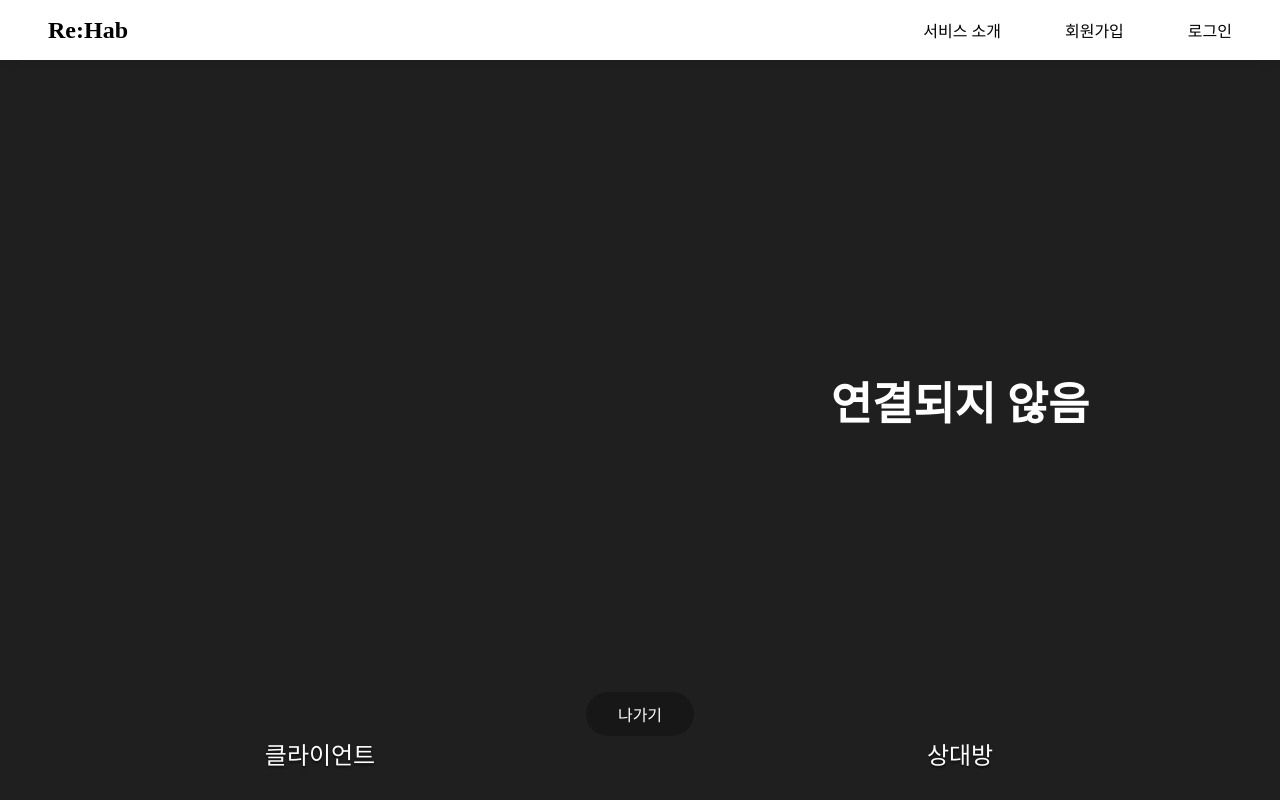
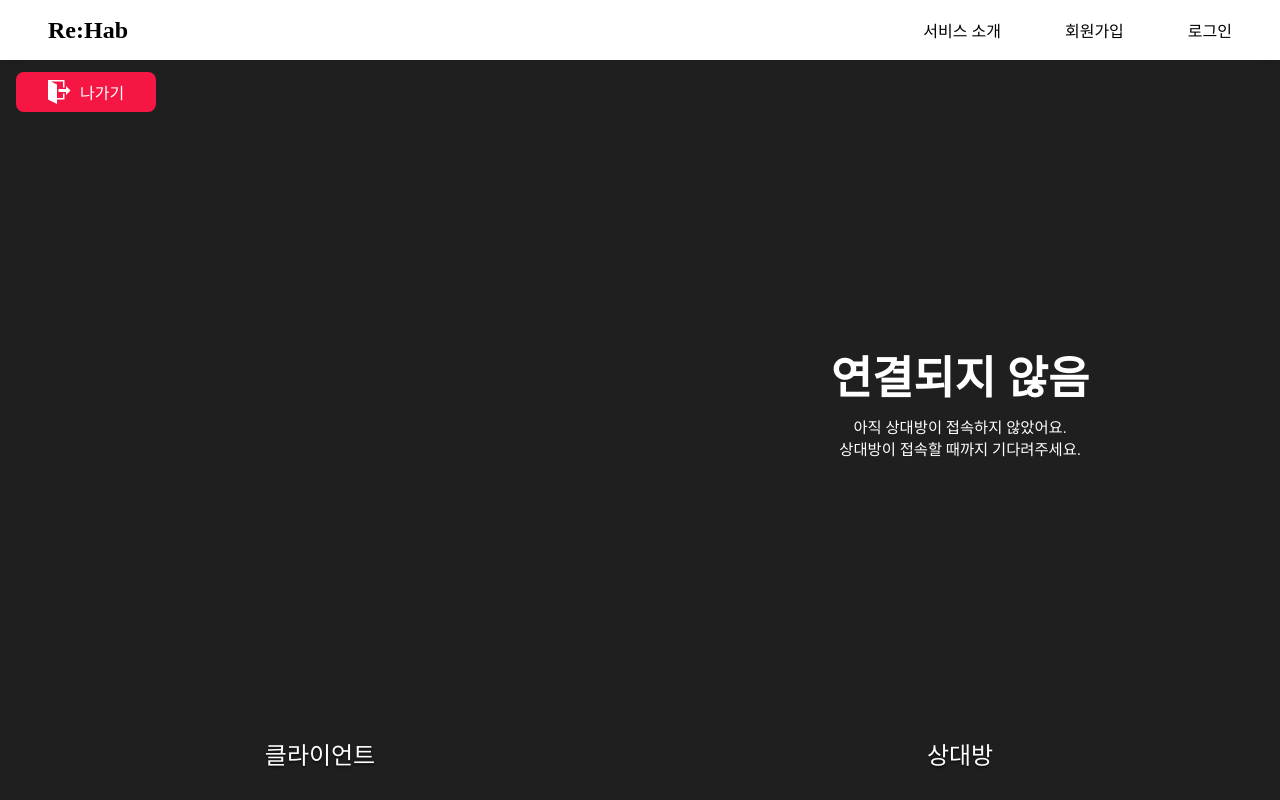
Before and after one commit to sync-without-async/Rehab-FrontEnd, a React (Vite) app: page /meeting/room/a5c831ae-0807-447e-8603-242ec8fc3840 in a window 1280 px wide. Built offline with nearby package versions, Linux system fonts and the light colour scheme; no server answers; a web font is replaced by a local one.

Commit message:
Feat: 비대면 진료 페이지 디자인 수정

```diff
--- a/src/pages/Reservation/ReservationMeetingPage.jsx
+++ b/src/pages/Reservation/ReservationMeetingPage.jsx
@@ -5,6 +5,7 @@ import { useNavigate, useParams } from "react-router-dom";
 import { RTCClient } from "../../librarys/webrtc/rtc-client.js";
 import { AudioRecorder } from "../../librarys/webrtc/rtc-recorder.js";
 import dayjs from "dayjs";
+import { ImExit } from "react-icons/im";
 
 const Container = styled.div`
   height: 100%;
@@ -42,7 +43,7 @@ const Description = styled.p`
   text-shadow: 0px 2px 2px #0000007f;
 `;
 
-const Status = styled.p`
+const Status = styled.div`
   top: 50%;
   position: absolute;
   transform: translateY(-50%);
@@ -51,30 +52,37 @@ const Status = styled.p`
   font-size: 3.5vw;
   font-weight: 600;
 `;
+const StatusDescription = styled.p`
+  margin-top: 8px;
+  color: white;
+  text-align: center;
+  font-size: 1.2vw;
+  font-weight: 400;
+  white-space: pre-wrap;
+`;
 
-const Menu = styled.div`
-  bottom: 64px;
-  left: 50%;
-  transform: translateX(-50%);
-  padding: 8px 16px;
-  font-size: 16px;
-  background-color: #0000003f;
-  color: white;
-  border-radius: 256px;
-  position: absolute;
-  display: flex;
-  gap: 16px;
+const Icon = styled(ImExit)`
+  width: 24px;
+  height: 24px;
 `;
 
 const Button = styled.button`
-  padding: 2px 16px;
-  border-radius: 256px;
-  background: none;
+  top: 72px;
+  left: 16px;
+  padding: 8px 32px;
+  border-radius: 8px;
+  display: flex;
+  align-items: center;
+  gap: 8px;
+  position: absolute;
+  font-size: 16px;
+  background-color: #f51643;
+  color: white;
   border: none;
   cursor: pointer;
 
   &:hover {
-    background-color: #0000001f;
+    background-color: #ba0b2e;
   }
 `;
 
@@ -83,7 +91,10 @@ const ReservationMeetingPage = () => {
   const clientVideo = useRef(null);
   const remoteVideo = useRef(null);
   const { uuid } = useParams();
-  const [remoteStatus, setRemoteStatus] = useState("연결되지 않음");
+  const [status, setStatus] = useState("연결되지 않음");
+  const [statusDescription, setStatusDescription] = useState(
+    "아직 상대방이 접속하지 않았어요.\n상대방이 접속할 때까지 기다려주세요.",
+  );
   const [peer, setPeer] = useState(new RTCClient());
   const [recorder, setRecorder] = useState(new AudioRecorder());
 
@@ -93,11 +104,17 @@ const ReservationMeetingPage = () => {
     };
 
     peer.addEventListener("stream", onStream);
+
     peer.addEventListener("disconnect", () => {
       recorder.stop();
-      setRemoteStatus("연결 종료");
+      setStatus("연결 종료");
+      setStatusDescription("비대면 진료가 종료되었어요.");
     });
-    peer.addEventListener("open", () => setRemoteStatus(""));
+
+    peer.addEventListener("open", () => {
+      setStatus("");
+      setStatusDescription("");
+    });
 
     recorder.addEventListener("complete", (event) => {
       const blob = event.detail.data;
@@ -144,13 +161,17 @@ const ReservationMeetingPage = () => {
         </VideoWrapper>
         <VideoWrapper>
           <Video ref={remoteVideo} autoPlay />
-          <Status>{remoteStatus}</Status>
+          <Status>
+            {status}
+            <StatusDescription>{statusDescription}</StatusDescription>
+          </Status>
           <Description>상대방</Description>
         </VideoWrapper>
       </VideoContainer>
-      <Menu>
-        <Button onClick={() => navigate("/dashboard")}>나가기</Button>
-      </Menu>
+      <Button onClick={() => navigate("/dashboard")}>
+        <Icon />
+        나가기
+      </Button>
     </Container>
   );
 };
```
